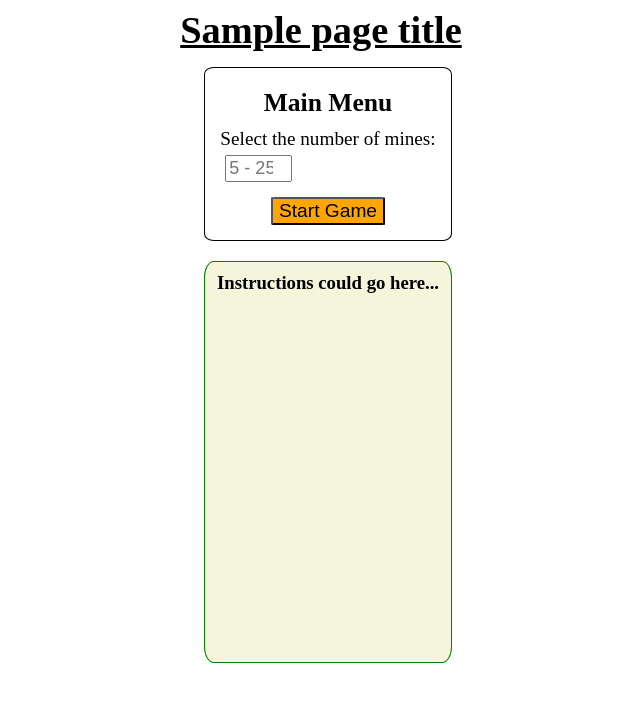
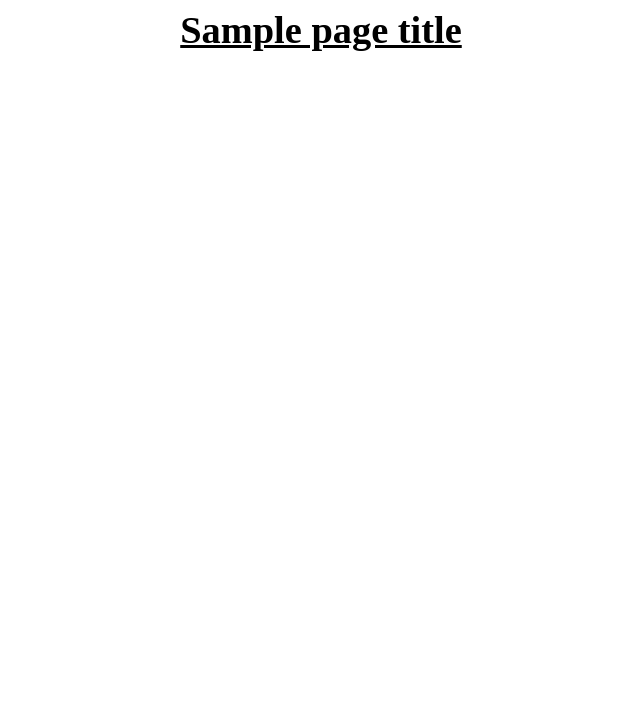
Before and after one commit to LaunchCodeEducation/LCHS_minesweeper_solution, a Flask app: template templates/index.html in a window 1280 px wide. Shown: the top 702 px of the page, without its empty margins (319-959 px from the left). Run offline with Flask 2, Linux system fonts and the light colour scheme; the template is opened without the code that fills it: most values are stand-ins (such as "Sample title", 1, 10 or a date in 2020).

Commit message:
Starter code updates.

```diff
--- a/main.py
+++ b/main.py
@@ -8,35 +8,11 @@ app.secret_key = 'K>~EEAnH_x,Z{q.43;NmyQiNz1^Yr7'
 
 @app.route('/', methods=['GET', 'POST'])
 def index():
-    if request.method == 'POST':
-        num_mines = request.form['num_mines']
-        if not num_mines or num_mines.isalpha():
-            session['num_mines'] = 10
-        else:
-            session['num_mines'] = int(num_mines)
-        session['mines'] = place_mines(session['num_mines'])
-        return redirect('/play')
-    else:
-        reset_board()
-
     return render_template("index.html", page_title = "Play Minesweeper")
 
 @app.route('/play', methods=['GET', 'POST'])
 def play():
-    if request.method == 'POST':
-        guess = request.form['guess']
-        if not guess or guess[0] not in string.ascii_uppercase[0:10]:
-            return redirect('/')
-        flagged = request.form.get('flagged')
-        safe_guess = check_guess(guess, flagged)
-        if not safe_guess:
-            session['hit_mine'] = True
-    else:
-        if session['num_mines'] <= 0:
-            return redirect('/')
-
-    page_title = f"Mines Remaining: {session['num_mines']}"
-    return render_template("mines.html", page_title = page_title)
+    return render_template("mines.html", page_title = "Mines Remaining: ???")
 
 if __name__ == '__main__':
     app.run()
--- a/static/style.css
+++ b/static/style.css
@@ -104,7 +104,19 @@ th, td {
     text-align: center;
 }
 
-.win, .blast {
+.win {
+    font-size: 72px;
+    /* background-image: linear-gradient(to left, violet, indigo, blue, green, yellow, orange, red);
+    -webkit-background-clip: text;
+    color: transparent; */
+    background: red; /* For browsers that do not support gradients */
+    background: -webkit-linear-gradient(left, orange , yellow, green, cyan, blue, violet); /* For Safari 5.1 to 6.0 */
+    background: -o-linear-gradient(right, orange, yellow, green, cyan, blue, violet); /* For Opera 11.1 to 12.0 */
+    background: -moz-linear-gradient(right, orange, yellow, green, cyan, blue, violet); /* For Firefox 3.6 to 15 */
+    background: linear-gradient(to right, orange , yellow, green, cyan, blue, violet); /* Standard syntax (must be last) */
+}
+
+.blast {
     font-size: 72px;
     color: red;
 }
--- a/templates/index.html
+++ b/templates/index.html
@@ -3,39 +3,11 @@
 {% block content %}
     <section class="centered">
         <section class="form-section">
-            <table>
-                <tr>
-                    {% for column in session['columns'] %}
-                        <th class="centered">{{column}}</th>
-                    {% endfor %}
-                </tr>
-                {% for row in session['rows'] %}
-                    <tr>
-                        {% for cell in row %}
-                            {% if cell|length == 1 %}
-                                <td class="centered"><strong>{{cell}}</strong></td>
-                            {% else %}
-                                <td class="empty"><button value="{{cell}}" disabled>{{cell}}</button></td>
-                            {% endif %}
-                        {% endfor %}
-                    </tr>
-                {% endfor %}
-            </table>
+            <!-- Display an inactive game table here. -->
         </section>
         <section class="form-section">
-            <form class="menu" action="/" method="POST">
-                <h2>Main Menu</h2>
-                <label>
-                    Select the number of mines: <br>
-                    <input class="menu" name="num_mines" type="number" min="5" max="25" placeholder="5 - 25"/>
-                </label>
-                <section class="centered">
-                    <button class="menu">Start Game</button>
-                </section>
-            </form>
-            <section class="instructions">
-                <h3>Instructions could go here...</h3>
-            </section>
+            <!-- Add the Main Menu form here. -->
+            <!-- Add an optional instructions section here. -->
         </section>
     </section>
 {% endblock %}
```
Also changed, not shown: crud.py (+3 -27 lines), game_logic.py (line endings or trailing spaces).
